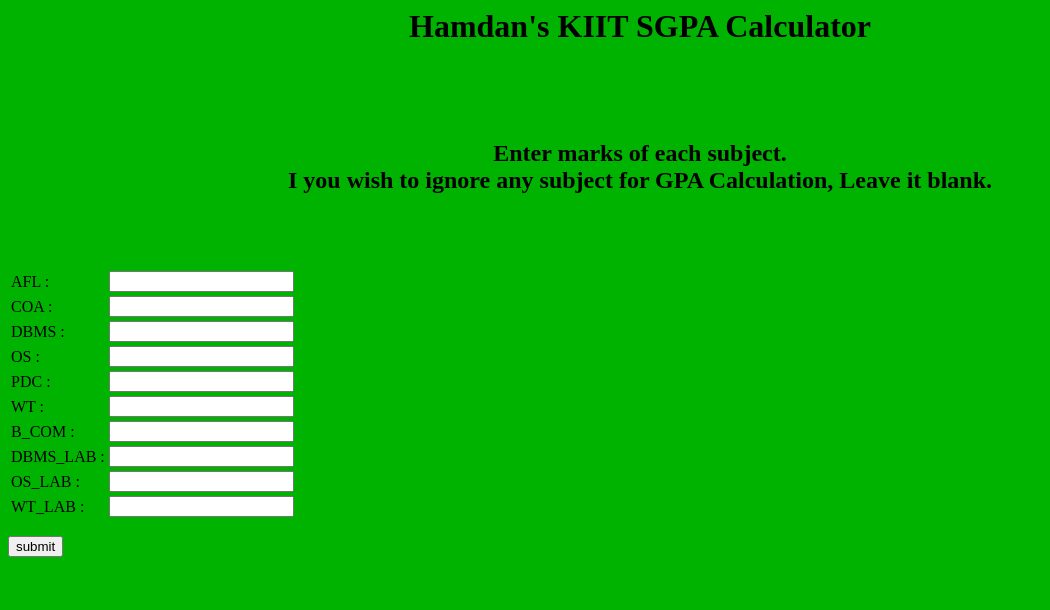
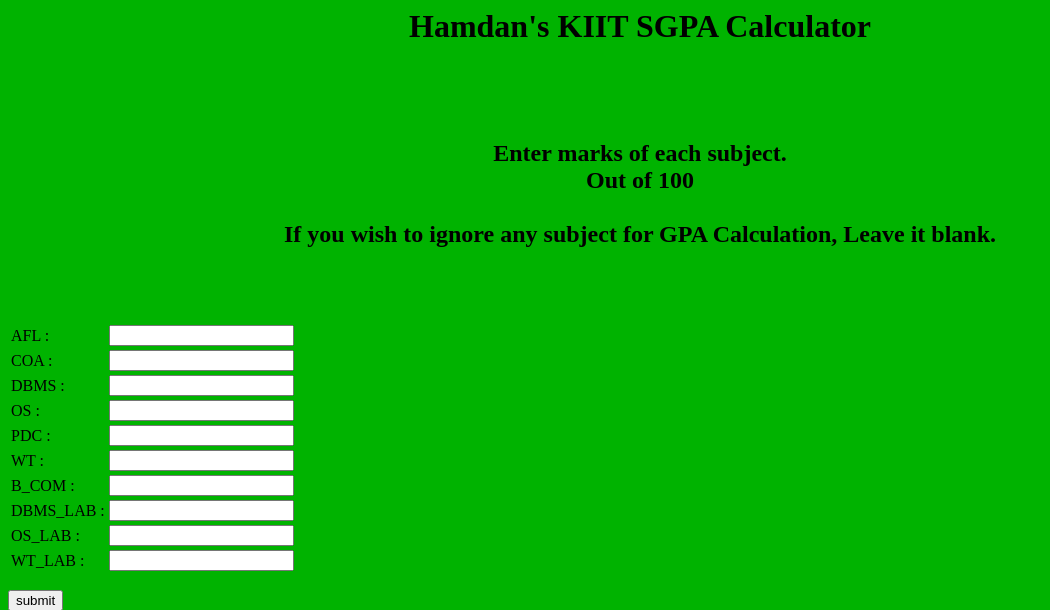
Before and after one commit to hamdan-codes/KIIT-SGPA-Calc-4th_sem, a Flask app: page / in a window 1280 px wide. Shown: the top 610 px of the page, without its empty margins (0-1050 px from the left). Run offline with Flask 2, Linux system fonts and the light colour scheme.

Commit message:
Edit template

```diff
--- a/templates/MyMailProjForm.html
+++ b/templates/MyMailProjForm.html
@@ -10,7 +10,9 @@
 	<center><h1>Hamdan's KIIT SGPA Calculator</h1></center>
 	<br><br><br>
 
-	<center><h2>Enter marks of each subject.<br>I you wish to ignore any subject for GPA Calculation, Leave it blank.</h2></center>
+	<center><h2>Enter marks of each subject.<br>
+		Out of 100<br><br>
+		If you wish to ignore any subject for GPA Calculation, Leave it blank.</h2></center>
 	<br><br><br>
 
 	<form action="/sent" method="POST">
```
